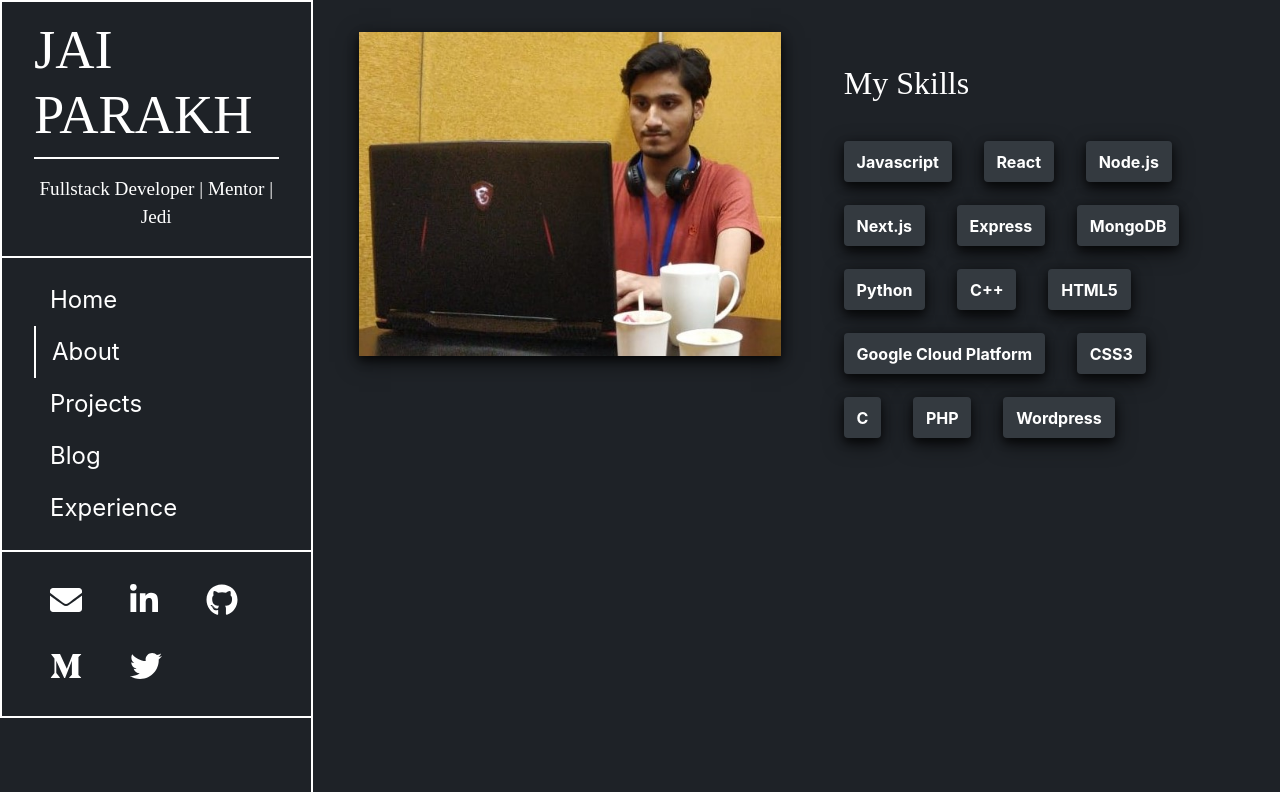
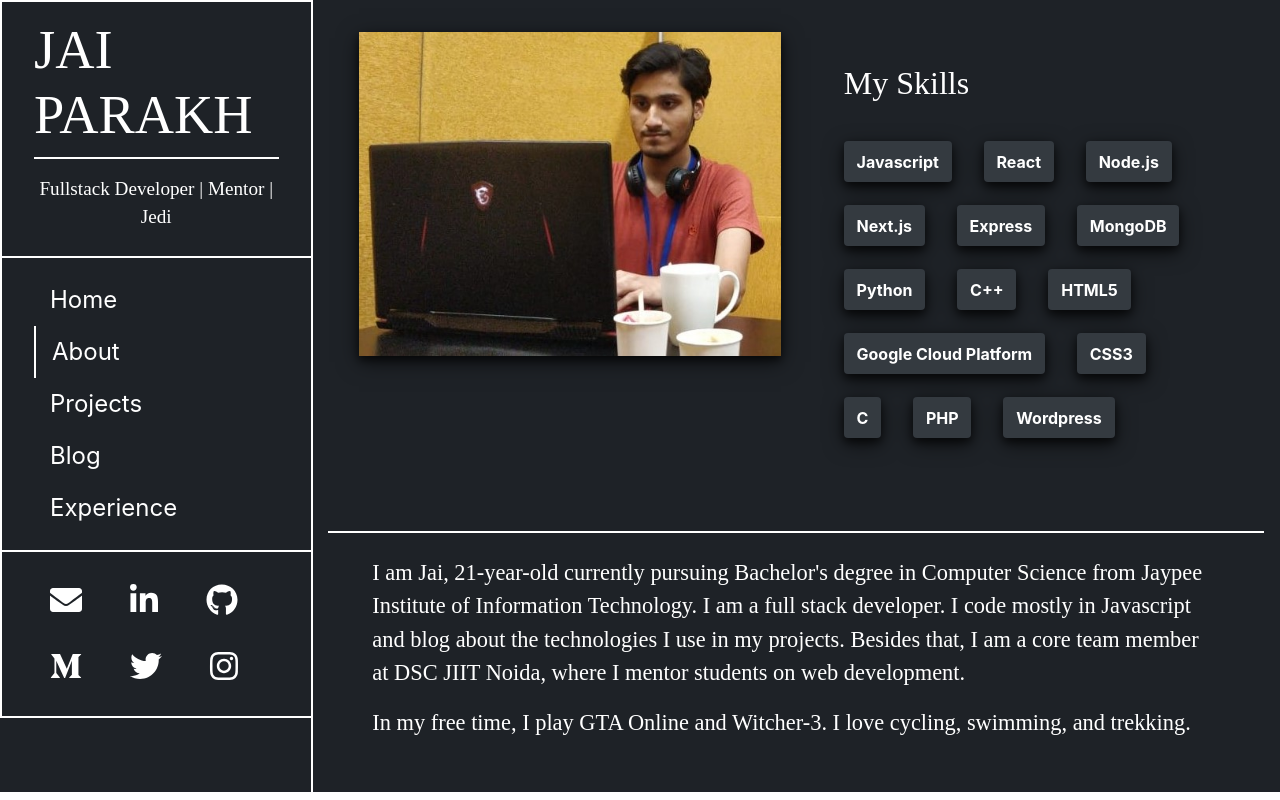
Before and after one commit to JaiParakh/Portfolio, a Next.js app: page /about in a window 1280 px wide. Built offline with nearby package versions, Linux system fonts and the light colour scheme.

Commit message:
All done except responsive side-nav

```diff
--- a/components/Layout.js
+++ b/components/Layout.js
@@ -6,6 +6,7 @@ const Layout = (props) => {
     return (
         <div className="row bg">
             <Head>
+                <title>Jai Parakh</title>
                 <link rel="stylesheet" href="https://maxcdn.bootstrapcdn.com/bootstrap/4.0.0/css/bootstrap.min.css" integrity="sha384-Gn5384xqQ1aoWXA+058RXPxPg6fy4IWvTNh0E263XmFcJlSAwiGgFAW/dAiS6JXm" crossOrigin="anonymous" />
                 <script src="https://kit.fontawesome.com/0eb4df6af5.js" crossOrigin="anonymous"></script>
 
--- a/components/Navbar.js
+++ b/components/Navbar.js
@@ -1,5 +1,5 @@
 import { FontAwesomeIcon } from '@fortawesome/react-fontawesome';
-import { faLinkedinIn, faTwitter, faMediumM, faGithub,faMandalorian } from '@fortawesome/free-brands-svg-icons';
+import { faLinkedinIn, faTwitter, faMediumM, faGithub, faInstagram, faTwitch } from '@fortawesome/free-brands-svg-icons';
 import { faEnvelope } from '@fortawesome/free-solid-svg-icons';
 import Link from './Link';
 
@@ -71,6 +71,13 @@ class Navbar extends React.Component {
                                 </a>
                             </Link>
                         </div>
+                        <div className="icon">
+                            <Link href="https://www.instagram.com/parakh.js/">
+                                <a>
+                                    <FontAwesomeIcon icon={faInstagram} size="2x" />
+                                </a>
+                            </Link>
+                        </div>
                     </div>
 
                 </div>
--- a/pages/about.js
+++ b/pages/about.js
@@ -24,13 +24,24 @@ export default class About extends React.Component {
                             }
                         </div>
                     </div>
-                    <div className="row intro">
-                        <p></p>
+                    <div className="intro container">
+                        <p>I am Jai, 21-year-old currently pursuing Bachelor's degree in Computer Science from Jaypee Institute of Information Technology.
+                        I am a full stack developer. I code mostly in Javascript and blog about the technologies I use in my projects. Besides that, I am a
+                        core team member at DSC JIIT Noida, where I mentor students on web development.</p>
+
+                        <p>In my free time, I play GTA Online and Witcher-3. I love cycling, swimming, and trekking.</p>
                     </div>
                 </div>
                 <style jsx>{`
                     .intro{
-                        padding: 2em;
+                        padding: 1em 2em 2em 2em;
+                        font-size: 1.4em;
+                        font-weight: 100;
+                        font-family: 'Abril Fatface';
+                        border-top: 2px solid #fff;
+                        margin-top: 2em;
+                        /*font-family: 'Avenir', -apple-system, BlinkMacSystemFont, "Segoe UI", "Roboto", "Oxygen", "Ubuntu", "Helvetica Neue", Arial, sans-serif;
+                    */
                     }
                     .about{
                         height: 91vh;
```
